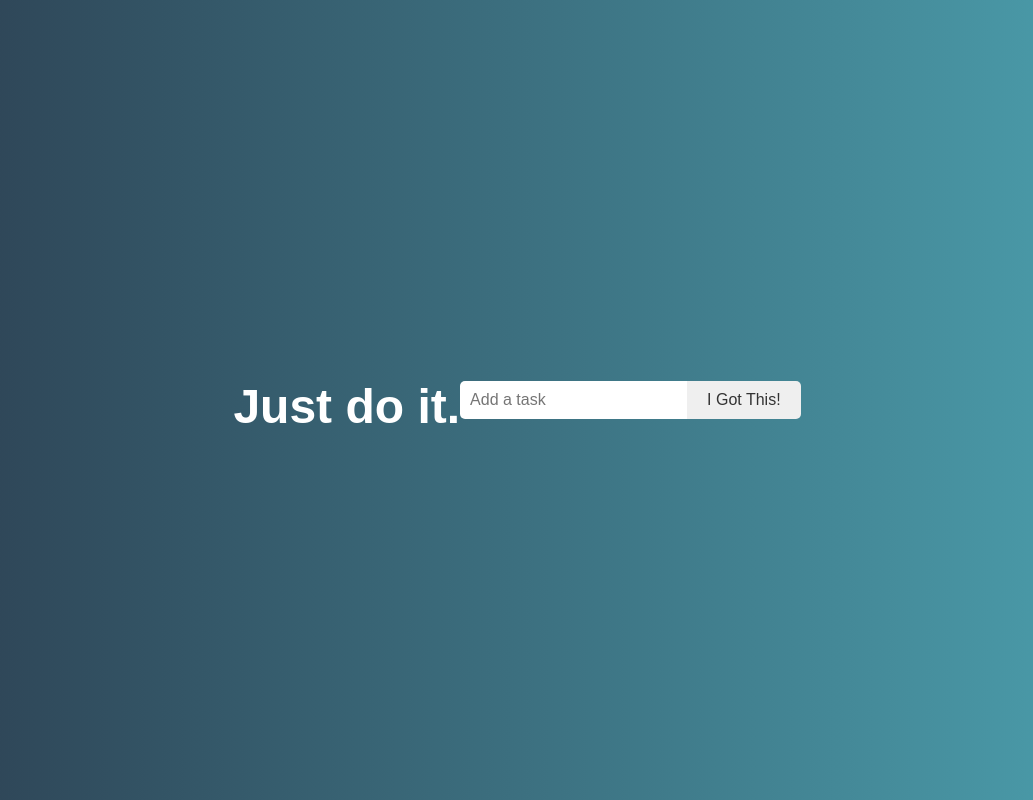
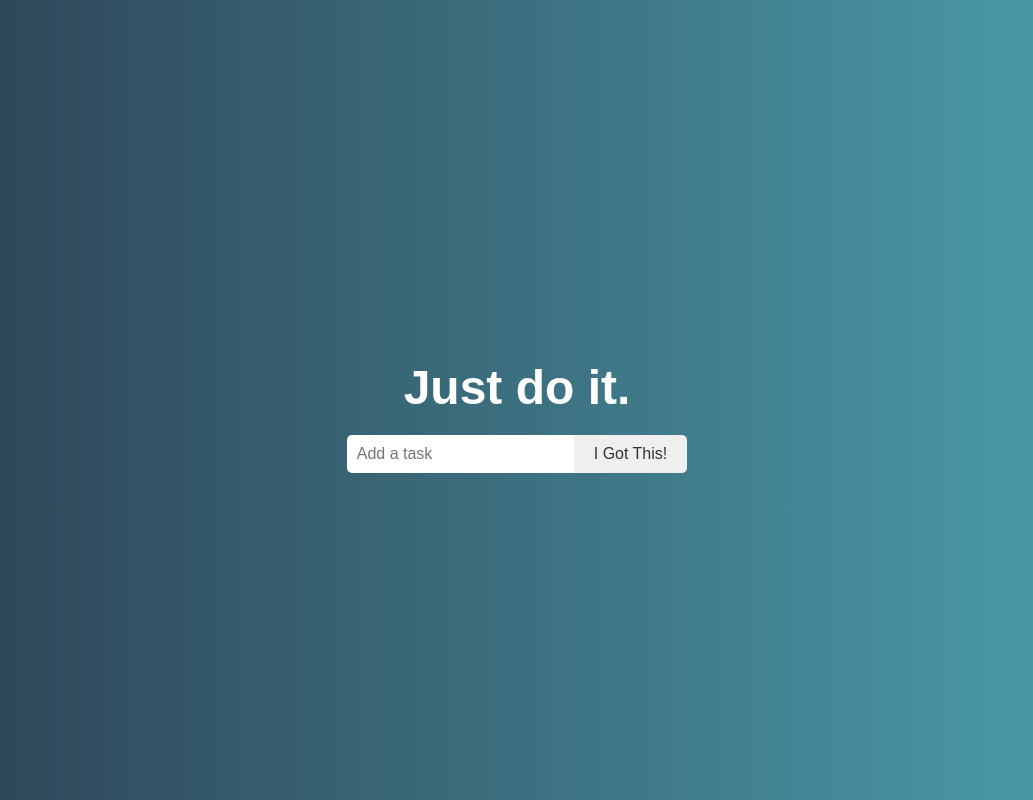
Before and after one commit to JahirDanielMartinezBayona/todoList, a plain HTML site: page index.html in a window 1280 px wide. Shown: the whole page, without its empty margins (123-1156 px from the left). Drawn offline with Linux system fonts and the light colour scheme.

Commit message:
feat: :sparkles: Finalizar aspecto principal de la aplicación
Se ha terminado el aspecto principal del aplicativo.

```diff
--- a/css/style.css
+++ b/css/style.css
@@ -1,6 +1,5 @@
 @import url(variables.css);
 body{
-    padding: 0;
     margin: 0;
     font-family: var(--font-family);
     background: var(--background-gradient);
@@ -9,10 +8,10 @@ body{
     align-items: center;
     height: 100vh;
     color: var(--color-white);
-    text-align: center;
+    /* text-align: center; */
 }
 /* Block: header */
-.header{
+/* .header{
     justify-content: center;
     display: flex;
     align-items: center;
@@ -20,11 +19,21 @@ body{
 .header__title{
     font-size: var(--font-size-title);
     margin-bottom: 20px;
-}
+} */
 
 /* Block: main */
-.main{}
+.main{
+    text-align: center;
+}
+/* Element: header*/
+.main__header{
 
+}
+/* Element: title*/
+.main__title{
+    font-size: var(--font-size-title);
+    margin-bottom: 20px;
+}
 /* Element: section*/
 .main__section{
 
--- a/index.html
+++ b/index.html
@@ -8,10 +8,10 @@
     <script type="module" src="js/main.js" defer></script>
 </head>
 <body>
-    <header class="header">
-        <h1 class="header__title">Just do it.</h1>
-    </header>
     <main class="main">
+        <header class="main__header">
+            <h1 class="main__title">Just do it.</h1>
+        </header>
         <section class="main__section">
             <form class="task-form">
                 <input type="text" class="task-form__input" placeholder="Add a task" required>
```
